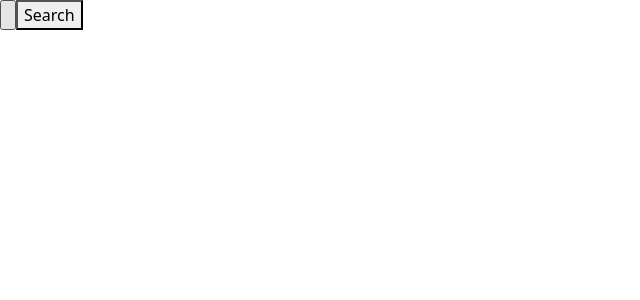
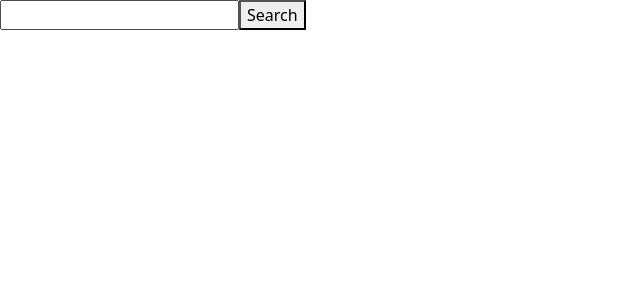
Before and after one commit to SulaimanYaacob/Book-Tracker, a React (Vite) app in the folder client/: page /search in a window 1280 px wide. Shown: the top 300 px of the page, without its empty margins (0-640 px from the left). Built offline with nearby package versions, Linux system fonts and the light colour scheme.

Commit message:
small issue

```diff
--- a/client/src/pages/BookSearch.tsx
+++ b/client/src/pages/BookSearch.tsx
@@ -9,13 +9,11 @@ function BookSearch() {
   return (
     <div>
       <input
-        type="button"
+        type="text"
         value={searchTerm}
         onChange={(e) => setSearchTerm(e.target.value)}
       />
-      <button className="" onClick={fetchBooks}>
-        Search
-      </button>
+      <button onClick={fetchBooks}>Search</button>
       {books?.map(({ id, volumeInfo }: BookInfo) => (
         <div key={id}>{volumeInfo.title}</div>
       ))}
```
